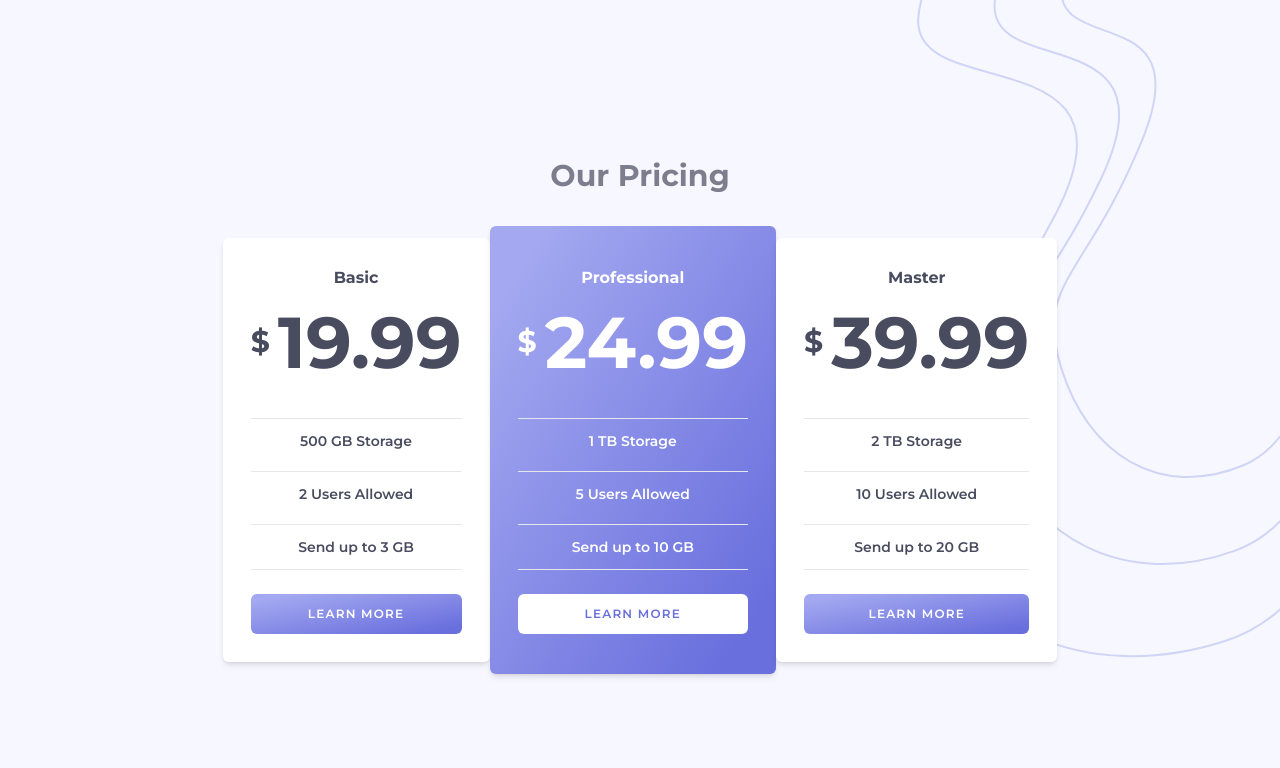
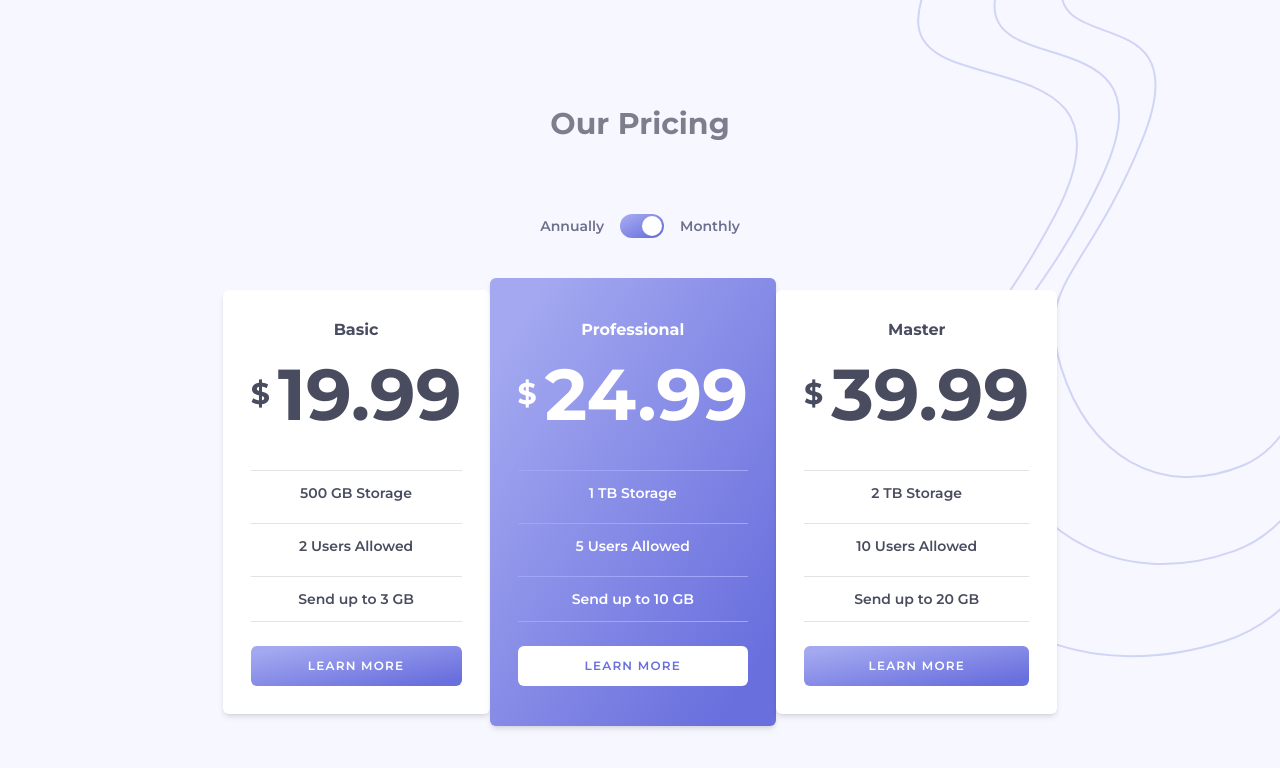
Before and after one commit to Mazz100/Pricing-component-with-toggle, a React (Vite) app: page / in a window 1280 px wide. Shown: the top 768 px of the page. Built offline with nearby package versions, Linux system fonts and the light colour scheme.

Commit message:
Accessible toggle switch
- Implemented accessible toggle using html radio input with spans.

- Used `peer` utility in tailwind on switch toggle for targeting checked state of radio and be able to move the toggle accordingly.

- hover and focus states using `peer` as well

```diff
--- a/src/Components/PricingPlan.jsx
+++ b/src/Components/PricingPlan.jsx
@@ -27,10 +27,10 @@ const PricingPlan = () => {
       {plans.map((plan, idx) => (
         <div
           className={clsx(
-            "bg-white w-full rounded-md p-7 text-text-main-color shadow-md",
+            "w-full rounded-md bg-white p-7 text-text-main-color shadow-md",
             //Professional plan style
             idx === 1 &&
-              "text-white bg-gradient-to-tl from-bottom-right-gradient from-10% to-top-left-gradient to-90% lg:py-10",
+              "bg-gradient-to-tl from-bottom-right-gradient from-10% to-top-left-gradient to-90% text-white lg:py-10",
           )}
           key={idx}
         >
@@ -43,7 +43,10 @@ const PricingPlan = () => {
           <ul className="my-6 flex flex-col gap-2">
             {plan.features.map((feature, index) => (
               <li
-                className="border-t-[1px] border-border-color p-3 text-sm font-semibold last-of-type:border-b-[1px]"
+                className={clsx(
+                  "border-border-color border-t-[1px] p-3 text-sm font-semibold last-of-type:border-b-[1px]",
+                  idx === 1 && "border-professional-border",
+                )}
                 key={index}
               >
                 {feature}
@@ -53,12 +56,12 @@ const PricingPlan = () => {
 
           <a
             className={clsx(
-              "block rounded-md bg-gradient-to-tl from-bottom-right-gradient from-10% to-top-left-gradient to-90% p-3 text-xs font-semibold uppercase tracking-widest text-[#fff]",
+              "relative z-[1] block rounded-md bg-gradient-to-tl from-bottom-right-gradient from-10% to-top-left-gradient to-90% p-3 text-xs font-semibold uppercase tracking-widest text-[#fff]",
               //Interactive states
-              "hover:ring-border-hover-color hover:to-white hover:from-white transition-colors duration-150 ease-in hover:text-[#696fdd] hover:ring-[1px] focus-visible:outline-offset-4 focus-visible:outline-[#696fdd]",
+              "transition-[color] duration-150 ease-in hover:bg-none hover:text-[#696fdd] hover:ring-[1px] hover:ring-[#696fdd] focus-visible:outline-offset-4 focus-visible:outline-[#696fdd]",
               //professional plan link
               idx === 1 &&
-                "bg-white bg-none text-link-text-color hover:bg-[transparent] hover:text-[#fff] hover:ring-[1px] hover:ring-[#ffffff] focus-visible:outline-[#fff]",
+                "bg-white bg-none text-link-text-color hover:bg-[transparent] hover:text-[#fff] hover:ring-[1px] hover:ring-[#fff] focus-visible:outline-[#fff]",
             )}
             href="#"
           >
--- a/src/Components/PricingToggle.jsx
+++ b/src/Components/PricingToggle.jsx
@@ -1,10 +1,60 @@
 import React from "react";
+import { clsx } from "clsx";
 
 const PricingToggle = () => {
   return (
-    <div>
-      <form></form>
-    </div>
+    <fieldset aria-label="pricing-switcher">
+      <div className="my-10 flex items-center">
+        <label
+          htmlFor="yearly"
+          className="cursor-pointer text-sm font-semibold text-secondary-color"
+        >
+          Annually
+        </label>
+        {/*Toggle wrapper*/}
+        <span className="relative mx-4 inline-flex h-[1.5rem] w-[2.75rem] items-center">
+          <input
+            type="radio"
+            name="price-plan"
+            id="yearly"
+            className="peer/yearly relative z-[1] m-0 inline-block h-full w-1/2 cursor-pointer opacity-0"
+          />
+          <input
+            type="radio"
+            name="price-plan"
+            id="monthly"
+            defaultChecked
+            className="peer/monthly relative z-[1] m-0 inline-block h-full w-1/2 cursor-pointer opacity-0"
+          />
+
+          <span
+            aria-hidden={true}
+            className={clsx(
+              //Switch background style
+              "absolute left-0 right-full top-0 z-0 block h-full w-full rounded-2xl bg-gradient-to-tl from-bottom-right-gradient from-10% to-top-left-gradient to-90%",
+              //Hover state
+              "peer-hover/yearly:from-interative-hover-bg peer-hover/monthly:from-interative-hover-bg peer-hover/monthly:from-100% peer-hover/yearly:from-100%",
+            )}
+          ></span>
+
+          <span
+            aria-hidden={true}
+            className={clsx(
+              //Switch-toggle style
+              "absolute left-1/2 z-[2] block h-5 w-5 rounded-full bg-white transition-all duration-[0.2s] ease-out peer-checked/yearly:left-[2px]",
+              //Focus state
+              "peer-focus/yearly:border-border-focus peer-focus/monthly:border-border-focus peer-focus/monthly:border-[1px] peer-focus/yearly:border-[1px]",
+            )}
+          ></span>
+        </span>
+        <label
+          htmlFor="monthly"
+          className="cursor-pointer text-sm font-semibold text-secondary-color"
+        >
+          Monthly
+        </label>
+      </div>
+    </fieldset>
   );
 };
 
--- a/src/index.css
+++ b/src/index.css
@@ -3,7 +3,3 @@
 @tailwind base;
 @tailwind components;
 @tailwind utilities;
-
-.test {
-  color: #f6f6fe !important;
-}
--- a/tailwind.config.js
+++ b/tailwind.config.js
@@ -14,11 +14,14 @@ export default {
 
       backgroundColor: {
         "body-bg-color": "#f7f7ff",
+        "primary-bg-color": "#696fdd",
+        "interative-hover-bg": "#c6c7f3",
       },
 
       gradientColorStops: {
         "top-left-gradient": "#a3a8f0",
         "bottom-right-gradient": "#696fdd",
+        "interative-hover-bg": "#c6c7f3",
       },
 
       /* colors: {
@@ -29,8 +32,13 @@ export default {
       }, */
 
       ringColor: {
+        "border-hover-color": "#696fdd",
+      },
+
+      borderColor: {
         "border-color": "#e3e3e3",
-        "border-hover-color": "#696fdd",
+        "professional-border": "#a0a5f9",
+        "border-focus": "#696fdd",
       },
 
       textColor: {
```
Also changed, not shown: 1 other file (tests, documents, lock files or other folders).
